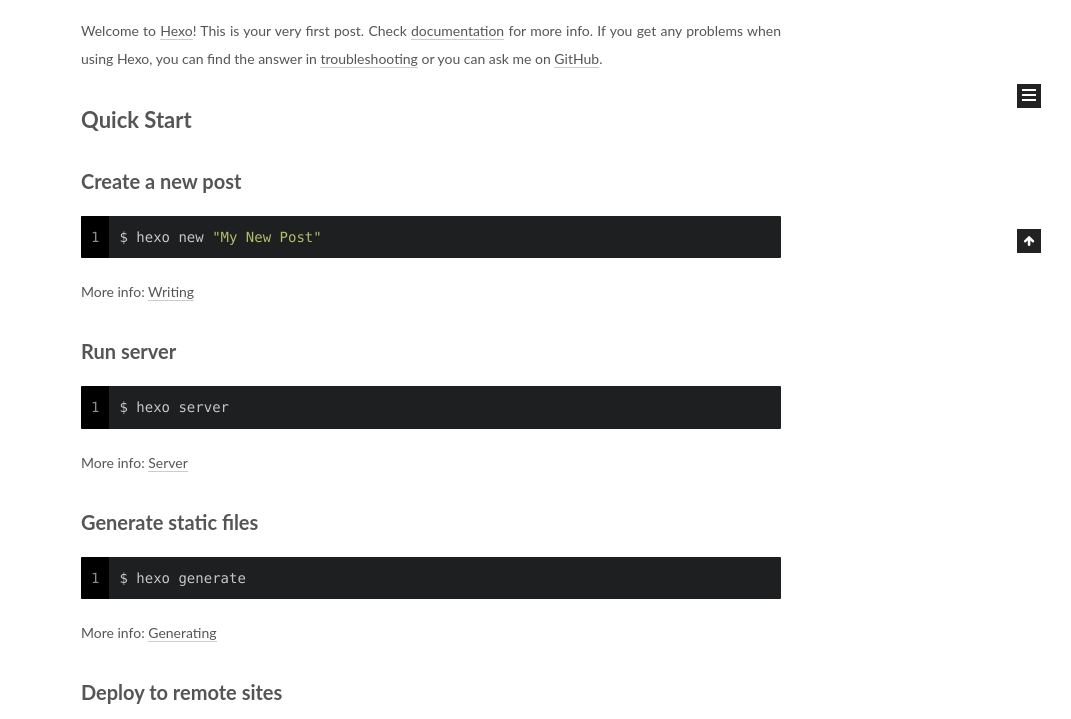
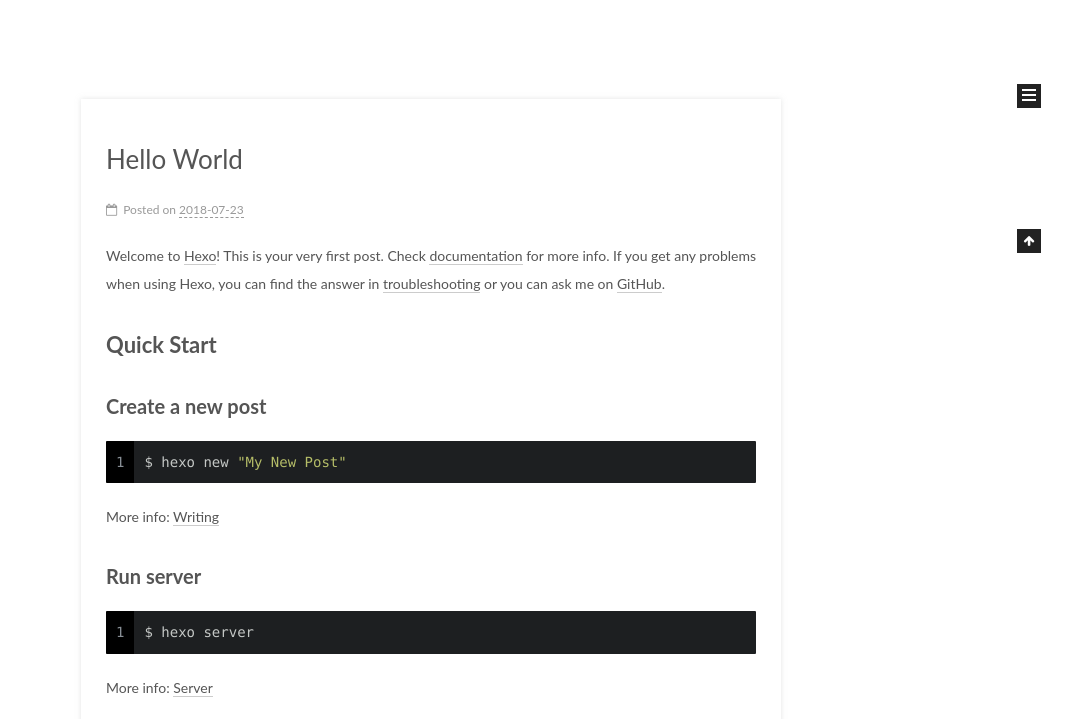
Before and after one commit to gaoneng102/gaoneng102.github.io, a plain HTML site: page index.html in a window 1280 px wide. Shown: the part 647-1366 px from the top of the page, without its empty margins (209-1280 px from the left). Drawn offline with Linux system fonts and the light colour scheme.

Commit message:
Site updated: 2018-07-25 19:23:55

```diff
--- a/css/main.css
+++ b/css/main.css
@@ -1837,7 +1837,7 @@
   width: 4px;
   height: 4px;
   border-radius: 50%;
-  background: #ff86ff;
+  background: #fff;
 }
 .links-of-blogroll {
   font-size: 13px;
@@ -2823,3 +2823,10 @@
     text-align: center;
   }
 }
+.post {
+  margin-top: 60px;
+  margin-bottom: 60px;
+  padding: 25px;
+  -webkit-box-shadow: 0 0 5px rgba(202,203,203,0.5);
+  -moz-box-shadow: 0 0 5px rgba(202,203,204,0.5);
+}
```
